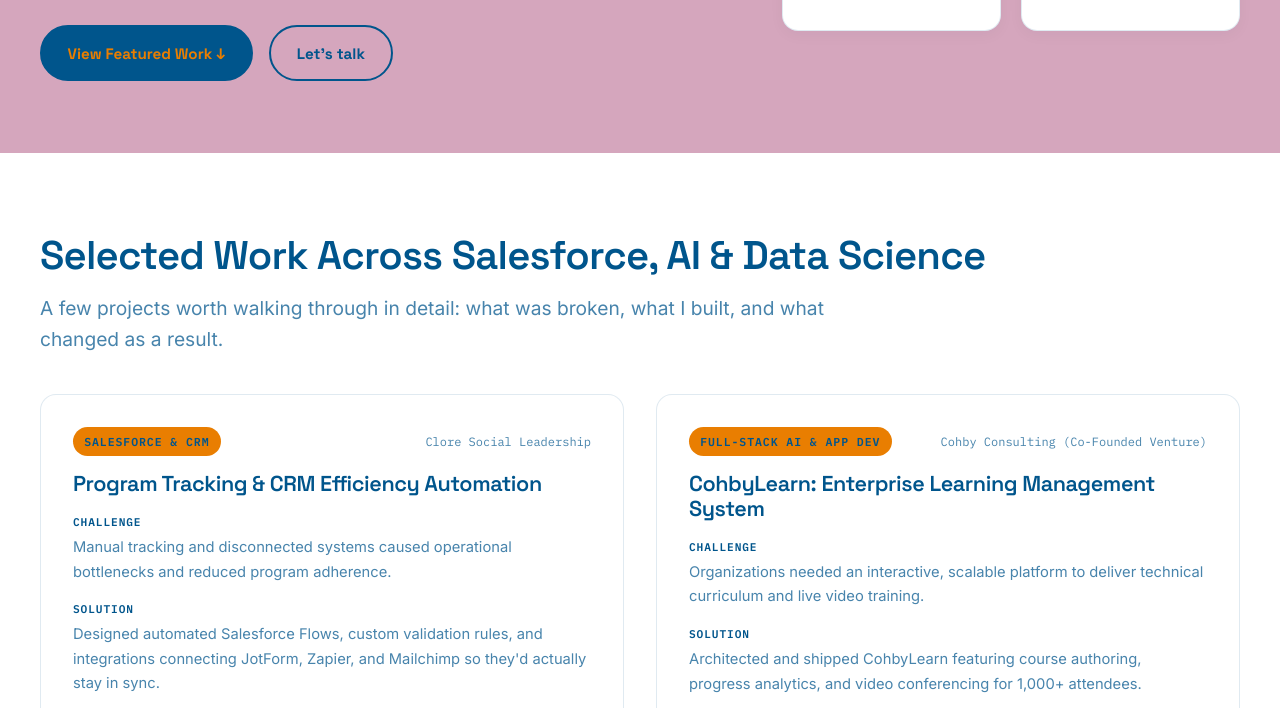
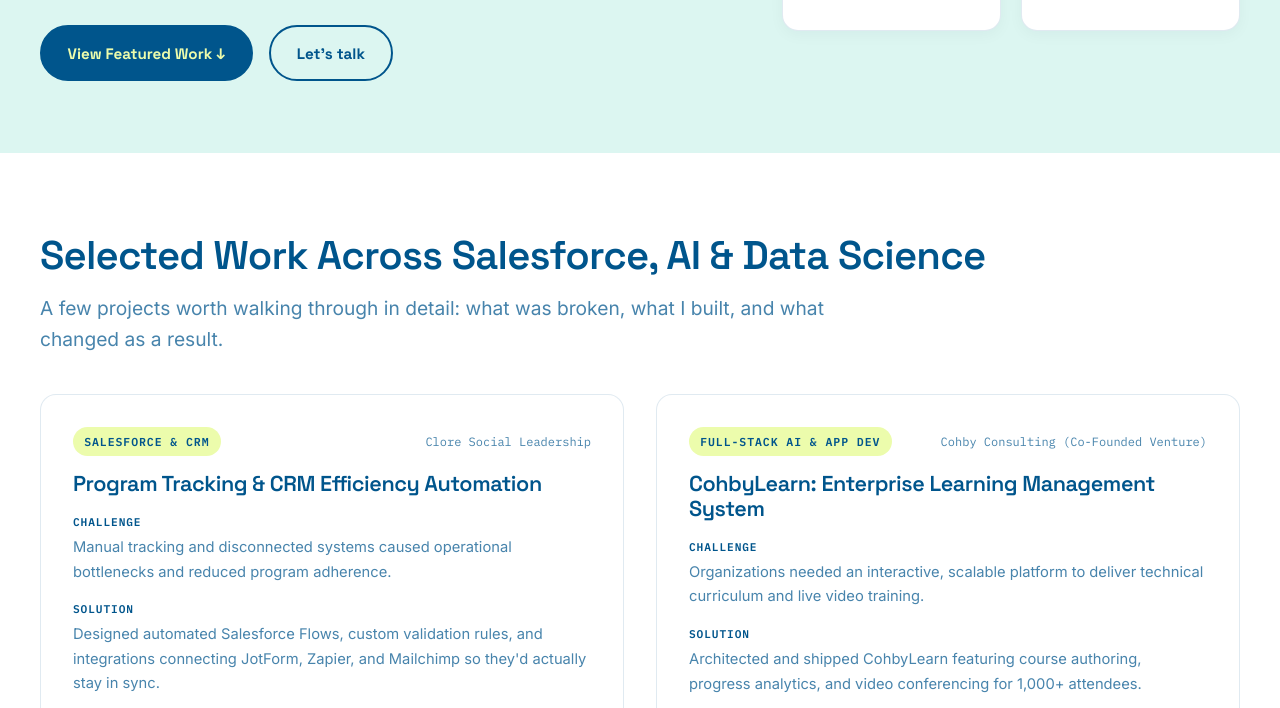
Before and after one commit to reindolfpratt/Reindolf-Manu-Portfolio, a plain HTML site: page index.html in a window 1280 px wide. Shown: the part 600-1308 px from the top of the page. Drawn offline with Linux system fonts and the light colour scheme.

Commit message:
Restore accent (lime) and background (mint) color variables to original states

```diff
--- a/assets/css/style.css
+++ b/assets/css/style.css
@@ -1,6 +1,6 @@
 /* =========================================================
    Reindolf Manu — Portfolio
-   Design Language: Steel Blue, Dusty Rose & Vibrant Amber
+   Design Language: Steel Blue, Fresh Mint & Electric Lime
    Inspired by modern, high-impact data & consulting portfolios.
    ========================================================= */
 
@@ -9,11 +9,11 @@
 :root {
   --navy: #00558c;
   --navy-light: #004470;
-  --mint: #d5a6bd;
-  --mint-soft: #f3e5eb;
+  --mint: #DCF6F1;
+  --mint-soft: #EEFBF8;
   --white: #FFFFFF;
-  --lime: #e97e01;
-  --lime-hover: #cc6e00;
+  --lime: #ECFCAC;
+  --lime-hover: #D8F283;
   --text: #00558c;
   --text-muted: rgba(0, 85, 140, 0.72);
   --border: rgba(0, 85, 140, 0.12);
```
